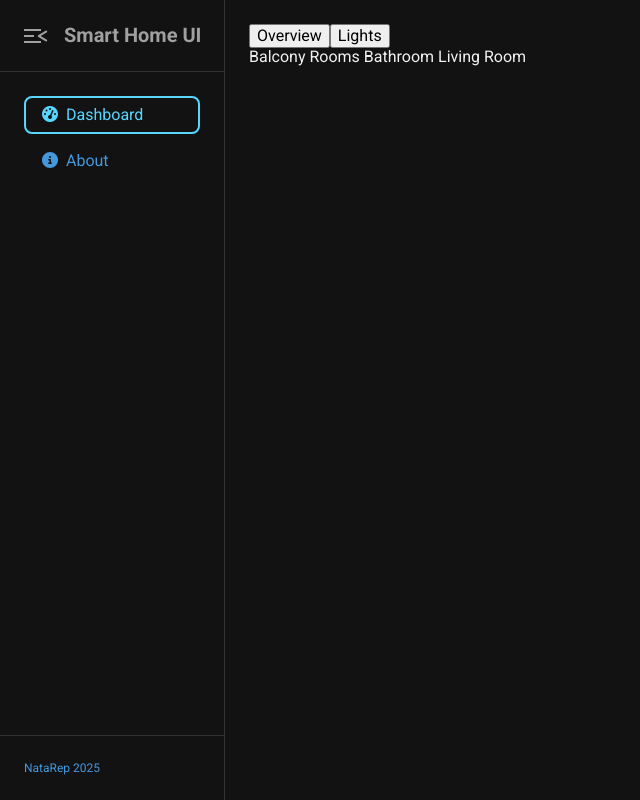
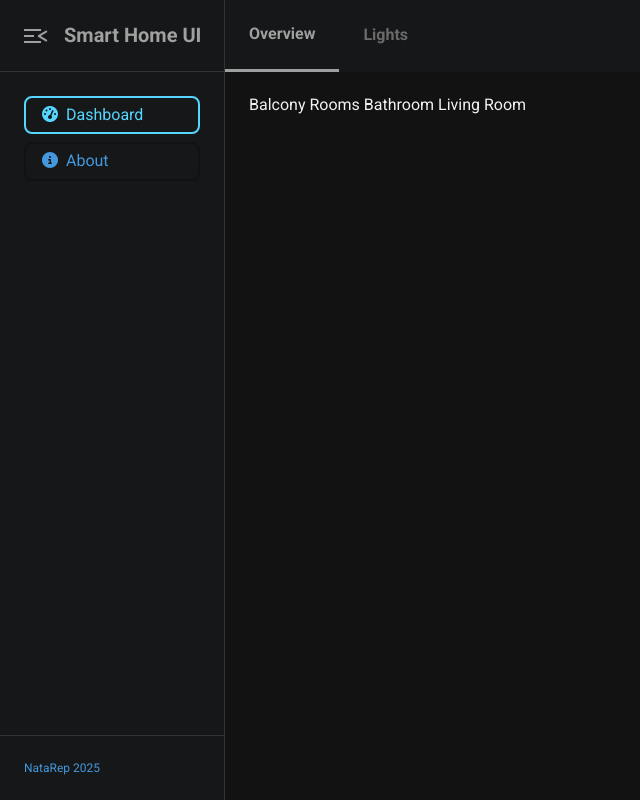
Before and after one commit to NataRep/smart-home-ui, an Angular app in the folder smart-home-ui/: page /dashboard in a window 1280 px wide. Shown: the whole page, without its empty margins (0-640 px from the left). Built offline with nearby package versions, Linux system fonts and the light colour scheme.

Commit message:
feat: add tabs styles

```diff
--- a/smart-home-ui/src/app/app.component.scss
+++ b/smart-home-ui/src/app/app.component.scss
@@ -2,6 +2,7 @@
 
 app-sidebar {
   width: 4rem;
+  background-color: $background-color-secondary;
   border-right: 1px solid $grey-color;
   overflow: hidden;
   transition: width 0.5s;
@@ -12,9 +13,13 @@ app-sidebar {
 
   &.sidebar--open {
     width: 14rem;
+
+    @media (max-width: 980px) {
+      width: 100%;
+    }
   }
 }
 
 main {
-  @include responsive-container-padding;
+  width: 100%;
 }
--- a/smart-home-ui/src/app/components/dashboard/dashboard.component.scss
+++ b/smart-home-ui/src/app/components/dashboard/dashboard.component.scss
@@ -0,0 +1,7 @@
+@use '../../../styles/variables' as *;
+
+app-tab-switcher {
+  width: 100%;
+  display: flex;
+  flex-direction: column;
+}
--- a/smart-home-ui/src/app/components/sidebar/sidebar-menu/sidebar-menu.component.scss
+++ b/smart-home-ui/src/app/components/sidebar/sidebar-menu/sidebar-menu.component.scss
@@ -20,7 +20,7 @@ a {
   display: flex;
   padding: 0.5rem 1rem;
   border-radius: 0.5rem;
-  border: 2px solid $background-color;
+  border: 2px solid $background-color-primary;
   transition: border 0.25s linear;
 
   i {
--- a/smart-home-ui/src/app/components/tab-switcher/tab-switcher.component.scss
+++ b/smart-home-ui/src/app/components/tab-switcher/tab-switcher.component.scss
@@ -0,0 +1,31 @@
+@use '../../../styles/variables' as *;
+
+.tab-header {
+  width: 100%;
+  height: 72px;
+  display: flex;
+  background-color: $background-color-secondary;
+}
+
+button {
+  background: none;
+  border: none;
+  color: $grey-middle-color;
+  cursor: pointer;
+  border-bottom: 2px solid $background-color-secondary;
+  font-weight: 600;
+  transition:
+    border 0.25s linear,
+    color 0.25s linear;
+
+  @include responsive-container-padding;
+}
+
+.active {
+  color: $grey-light-color;
+  border-bottom: 3px solid $grey-light-color;
+}
+
+.tab-content {
+  @include responsive-container-padding;
+}
--- a/smart-home-ui/src/styles.scss
+++ b/smart-home-ui/src/styles.scss
@@ -3,7 +3,7 @@
 
 body {
   font-family: 'Roboto', sans-serif;
-  background-color: $background-color;
+  background-color: $background-color-primary;
   color: $text-color;
 }
 
@@ -26,4 +26,6 @@ a {
 app-root {
   display: flex;
   height: 100vh;
+  width: 100vw;
+  overflow: hidden;
 }
--- a/smart-home-ui/src/styles/_variables.scss
+++ b/smart-home-ui/src/styles/_variables.scss
@@ -1,8 +1,10 @@
 $primary-color: #4498dd;
 $secondary-color: #56d5ff;
 $grey-color: #333;
+$grey-middle-color: #6a6a6a;
 $grey-light-color: #a0a0a0;
-$background-color: #121212;
+$background-color-primary: #121212;
+$background-color-secondary: #161718;
 $text-color: #f1f1f1;
 $error-color: #e53935;
 $success-color: #4caf50;
```
